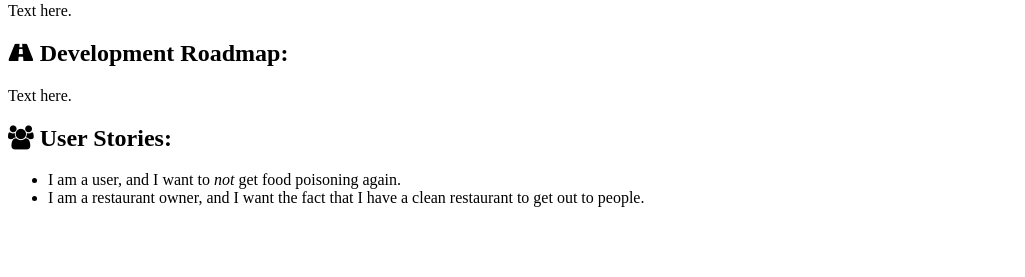
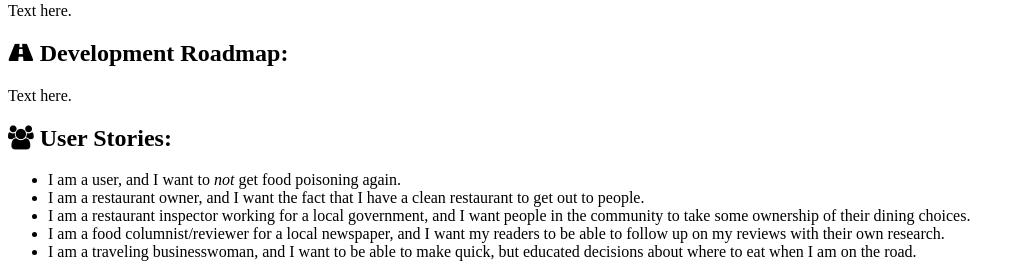
Before and after one commit to Skylarity/trufork, a PHP site: page /epic.php in a window 1280 px wide. Shown: the part 549-826 px from the top of the page, without its empty margins (0-1025 px from the left). Before the commit the page ends 756 px from the top, so only its background shows below. Run offline with PHP 8.4, Linux system fonts and the light colour scheme; some libraries are stand-ins or nearby versions.

Commit message:
Added a few user stories.

```diff
--- a/epic/epic.php
+++ b/epic/epic.php
@@ -115,6 +115,18 @@
                <li>
                   I am a restaurant owner, and I want the fact that I have a clean restaurant to get out to people.
                </li>
+
+               <li>
+                  I am a restaurant inspector working for a local government, and I want people in the community to take some ownership of their dining choices.
+               </li>
+
+               <li>
+                  I am a food columnist/reviewer for a local newspaper, and I want my readers to be able to follow up on my reviews with their own research.
+               </li>
+
+               <li>
+                  I am a traveling businesswoman, and I want to be able to make quick, but educated decisions about where to eat when I am on the road.
+               </li>
             </ul>
          </div>
       </div>
```
